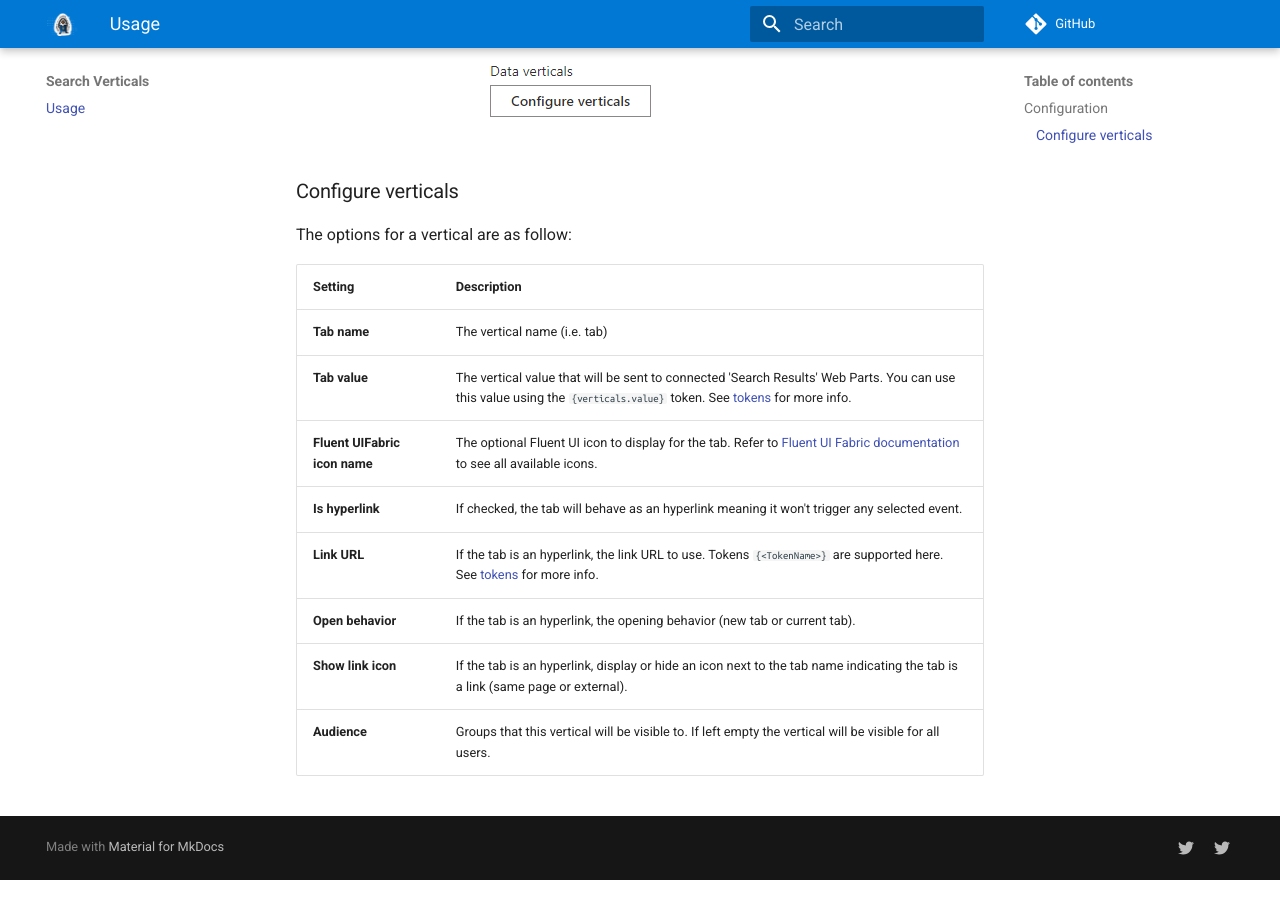
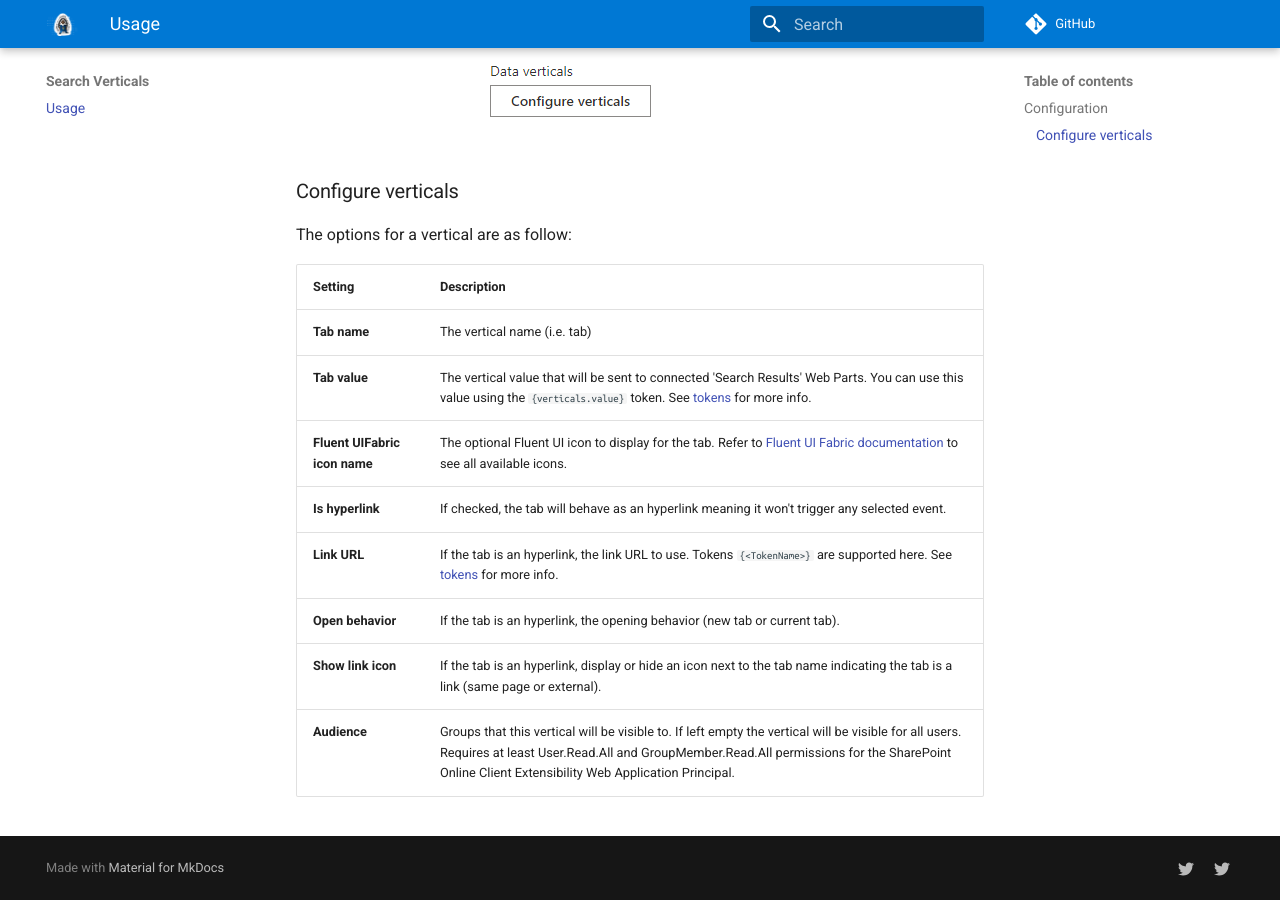
Before and after one commit to dominic5perezd/pnp-modern-search, an MkDocs documentation site: the page built from docs/usage/search-verticals/index.md, in a window 1280 px wide and 900 px high, scrolled down 858 px. Built offline with MkDocs 1.6.1 and Material for MkDocs 9.7.7, drawn with Linux system fonts in a browser that asks for light colours; comment, search, counter and statistics services are not loaded.

Commit message:
Update audience docs

```diff
--- a/docs/usage/search-verticals/index.md
+++ b/docs/usage/search-verticals/index.md
@@ -23,4 +23,4 @@ The options for a vertical are as follow:
 | **Link URL** | If the tab is an hyperlink, the link URL to use. Tokens `{<TokenName>}` are supported here. See [tokens](../search-results/tokens.md) for more info.
 | **Open behavior** | If the tab is an hyperlink, the opening behavior (new tab or current tab).
 | **Show link icon** |  If the tab is an hyperlink, display or hide an icon next to the tab name indicating the tab is a link (same page or external).
-| **Audience** |  Groups that this vertical will be visible to. If left empty the vertical will be visible for all users.
+| **Audience** |  Groups that this vertical will be visible to. If left empty the vertical will be visible for all users. Requires at least User.Read.All and GroupMember.Read.All permissions for the SharePoint Online Client Extensibility Web Application Principal.
```
